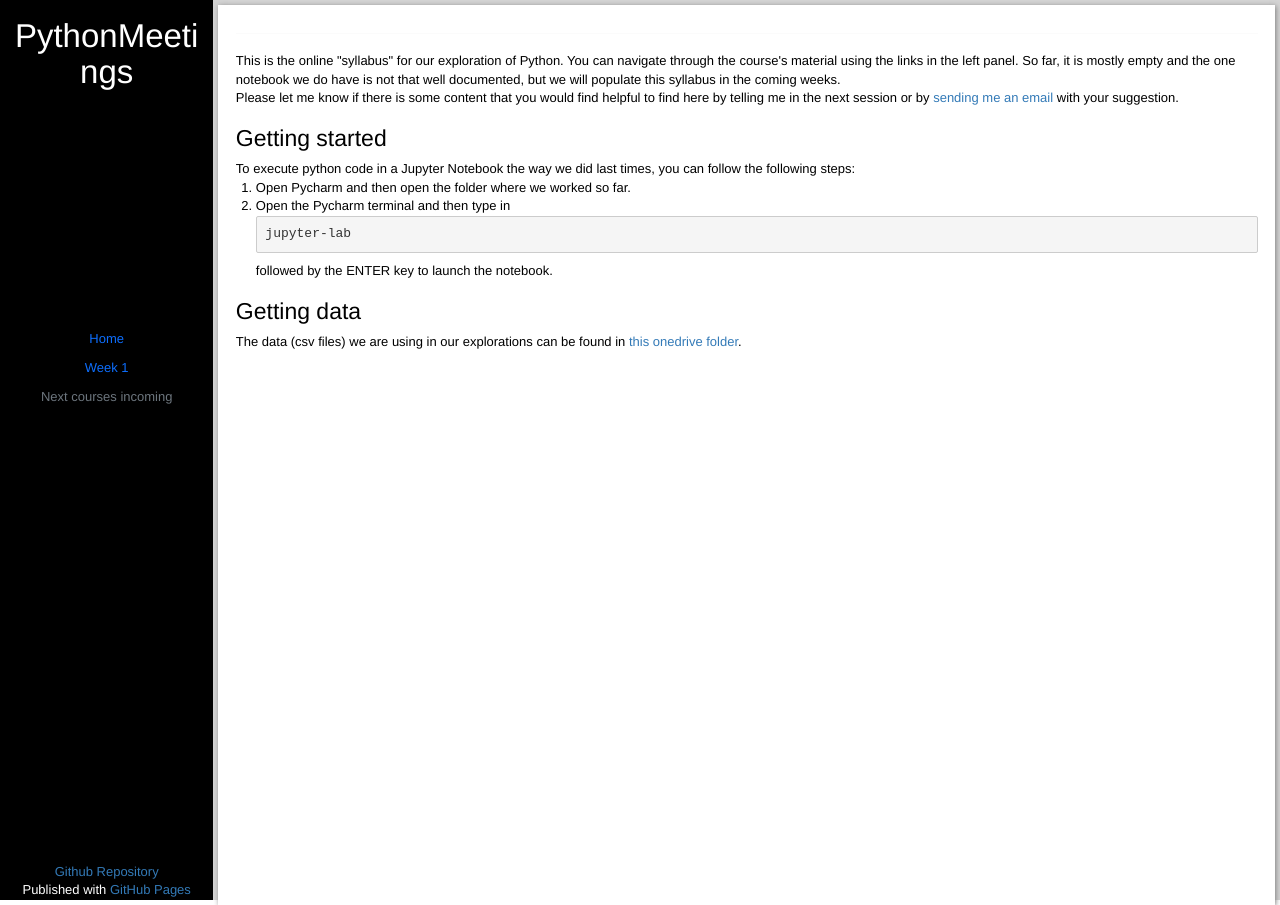
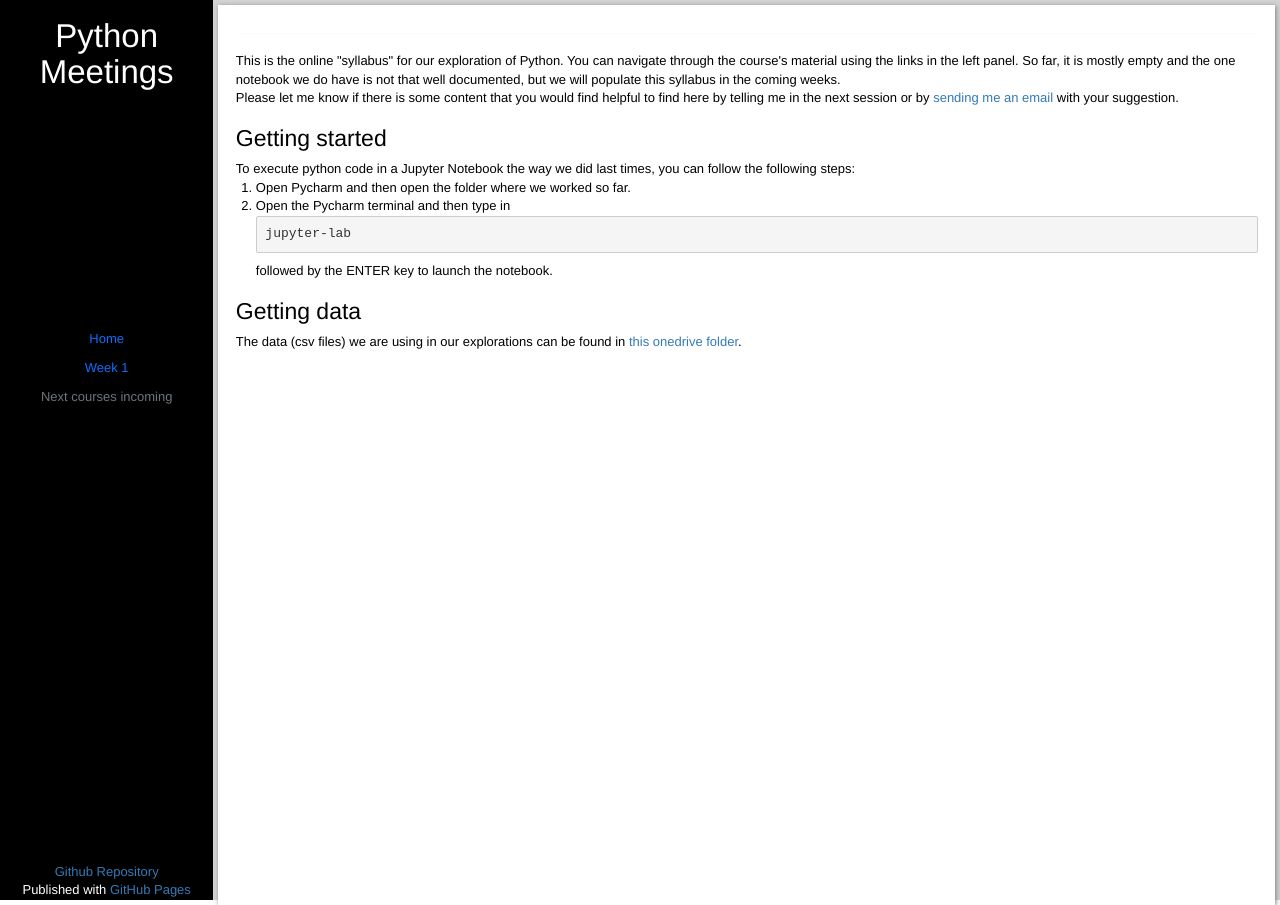
Before and after one commit to gildasmulders/PythonMeetings, a Jekyll site: the page built from index.html, in a window 1280 px wide. Built offline with Jekyll 4.4.1, drawn with Linux system fonts in a browser that asks for light colours; nearby versions of some CDN libraries; comment, search, counter and statistics services are not loaded; the repository's description, which GitHub fills in, is left out.

Commit message:
space in title

```diff
--- a/_config.yml
+++ b/_config.yml
@@ -1 +1,2 @@
 theme: minima
+title: Python Meetings
```
